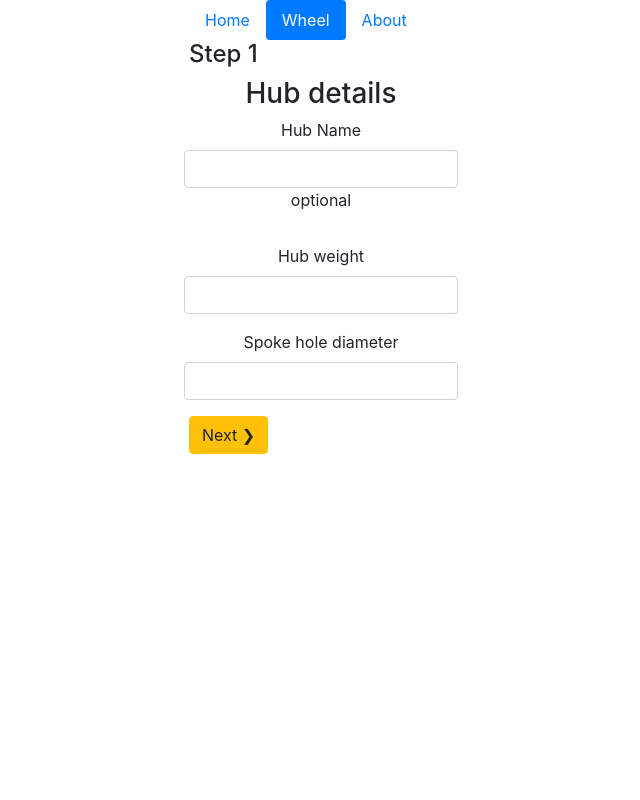
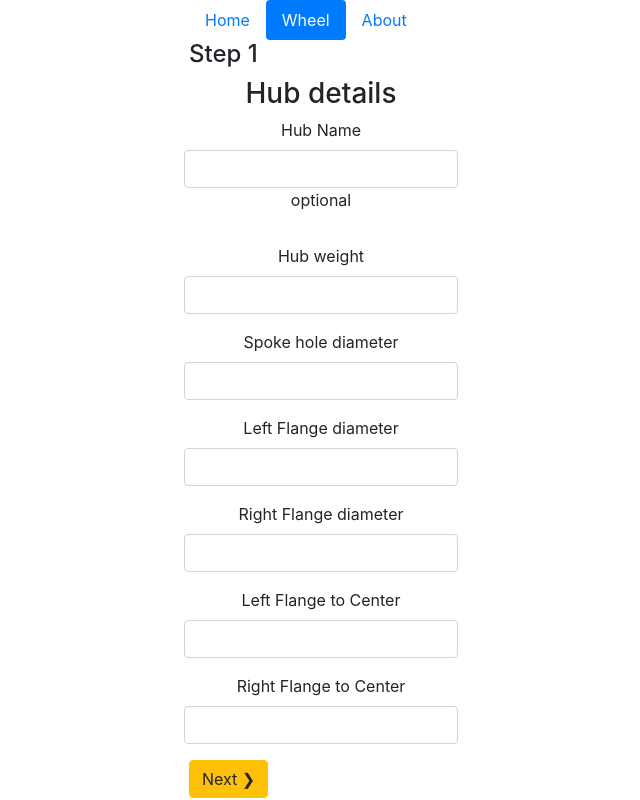
Before and after one commit to kimchirice/32spoke, a React (Create React App) app: page /wheel in a window 1280 px wide. Shown: the whole page, without its empty margins (319-959 px from the left). Built offline with nearby package versions, Linux system fonts and the light colour scheme.

Commit message:
[Add] all the form fileds to respective pages

```diff
--- a/src/Components/Hub/Hub.js
+++ b/src/Components/Hub/Hub.js
@@ -50,6 +50,58 @@ export default function Hub() {
                 />
               </div>
             </div>
+            <div className="form-row">
+              <div className="form-group ">
+                <label className="form-label" htmlFor="leftFlangeDiameter">Left Flange diameter</label>
+                <input
+                    className="form-control"
+                    type='text'
+                    id='leftFlangeDiameter'
+                    name='leftFlangeDiameter'
+                    value={wheel.leftFlangeDiameter}
+                    onChange={handleChange}
+                />
+              </div>
+            </div>
+            <div className="form-row">
+              <div className="form-group ">
+                <label className="form-label" htmlFor="rightFlangeDiameter">Right Flange diameter</label>
+                <input
+                    className="form-control"
+                    type='text'
+                    id='rightFlangeDiameter'
+                    name='rightFlangeDiameter'
+                    value={wheel.rightFlangeDiameter}
+                    onChange={handleChange}
+                />
+              </div>
+            </div>
+            <div className="form-row">
+              <div className="form-group ">
+                <label className="form-label" htmlFor="leftFlangeToCenter">Left Flange to Center</label>
+                <input
+                    className="form-control"
+                    type='text'
+                    id='leftFlangeToCenter'
+                    name='leftFlangeToCenter'
+                    value={wheel.leftFlangeToCenter}
+                    onChange={handleChange}
+                />
+              </div>
+            </div>
+            <div className="form-row">
+              <div className="form-group ">
+                <label className="form-label" htmlFor="rightFlangeToCenter">Right Flange to Center</label>
+                <input
+                    className="form-control"
+                    type='text'
+                    id='rightFlangeToCenter'
+                    name='rightFlangeToCenter'
+                    value={wheel.rightFlangeToCenter}
+                    onChange={handleChange}
+                />
+              </div>
+            </div>
 
 
 
--- a/src/Components/Rim/Rim.js
+++ b/src/Components/Rim/Rim.js
@@ -10,7 +10,7 @@ const Rim = () =>{
         <form >
           <fieldset id="form--rim">
             <div className="form-row">
-              <div className="form-group col-md-7">
+              <div className="form-group">
                 <label className="form-label" htmlFor="rimName">Rim Name</label>
                 <input
                     className="form-control"
@@ -23,6 +23,59 @@ const Rim = () =>{
                 <p className=""> optional</p>
               </div>
             </div>
+            <div className="form-row">
+              <div className="form-group ">
+                <label className="form-label" htmlFor="rimWeight">Rim Weight</label>
+                <input
+                    className="form-control"
+                    type='text'
+                    id='rimWeight'
+                    name='rimWeight'
+                    value={wheel.rimWeight}
+                    onChange={handleChange}
+                />
+              </div>
+            </div>
+            <div className="form-row">
+              <div className="form-group ">
+                <label className="form-label" htmlFor="rimERD">Rim E.R.D</label>
+                <input
+                    className="form-control"
+                    type='text'
+                    id='rimERD'
+                    name='rimERD'
+                    value={wheel.rimERD}
+                    onChange={handleChange}
+                />
+              </div>
+            </div>
+            <div className="form-row">
+              <div className="form-group ">
+                <label className="form-label" htmlFor="offsetSpokeBed">Offset Spoke Bed</label>
+                <input
+                    className="form-control"
+                    type='text'
+                    id='offsetSpokeBed'
+                    name='offsetSpokeBed'
+                    value={wheel.offsetSpokeBed}
+                    onChange={handleChange}
+                />
+              </div>
+            </div>
+            <div className="form-row">
+              <div className="form-group ">
+                <label className="form-label" htmlFor="maxRimTension">Max Rim Tension</label>
+                <input
+                    className="form-control"
+                    type='text'
+                    id='maxRimTension'
+                    name='maxRimTension'
+                    value={wheel.maxRimTension}
+                    onChange={handleChange}
+                />
+              </div>
+            </div>
+
           </fieldset>
 
         </form>
--- a/src/Components/SpokeNLacing/SpokeNLacing.js
+++ b/src/Components/SpokeNLacing/SpokeNLacing.js
@@ -3,15 +3,13 @@ import { WheelContext } from '../../Context/WheelContext'
 
 export default function SpokeNLacing() {
   const {wheel, handleChange} = useContext(WheelContext);
-
-
   return (
       <div>
         <h3>Spoke & Lacing</h3>
         <form >
           <fieldset id="form--spokeNLacing">
             <div className="form-row">
-              <div className="form-group col-md-7">
+              <div className="form-group">
                 <label className="form-label" htmlFor="spokeName">Spoke Name</label>
                 <input
                     className="form-control"
@@ -24,9 +22,44 @@ export default function SpokeNLacing() {
                 <p className=""> optional</p>
               </div>
             </div>
+
+            <div className="form-row">
+              <div className="form-group ">
+                <label className="form-label" htmlFor="spokeWeight">Spoke Weight</label>
+                <input
+                    className="form-control"
+                    type='text'
+                    id='spokeWeight'
+                    name='spokeWeight'
+                    value={wheel.spokeWeight}
+                    onChange={handleChange}
+                />
+              </div>
+            </div>
+            <div className="form-row">
+              <div className="form-group ">
+                <label className="form-label" htmlFor="numberOfSpokes">Number of Spokes</label>
+                <select
+                  className="form-control"
+                  type='text'
+                  id='numberOfSpokes'
+                  name='numberOfSpokes'
+                  value={wheel.numberOfSpokes}
+                  onChange={handleChange}
+                >
+                  <option value="32">32</option>
+                  <option value="16">16</option>
+                  <option value="18">18</option>
+                  <option value="20">20</option>
+                  <option value="24">24</option>
+                  <option value="28">28</option>
+                </select>
+
+              </div>
+            </div>
+
           </fieldset>
-
         </form>
       </div>
-    );
+  );
 }
```
